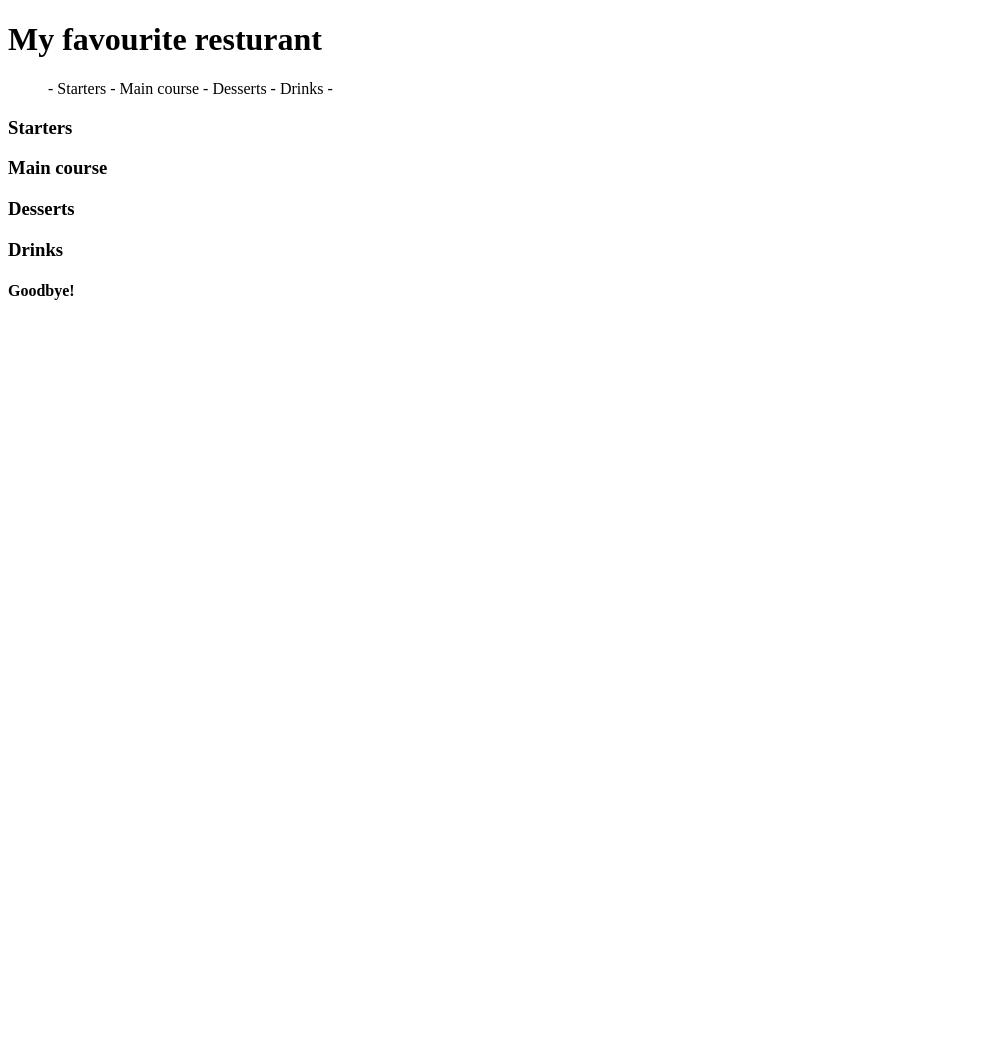
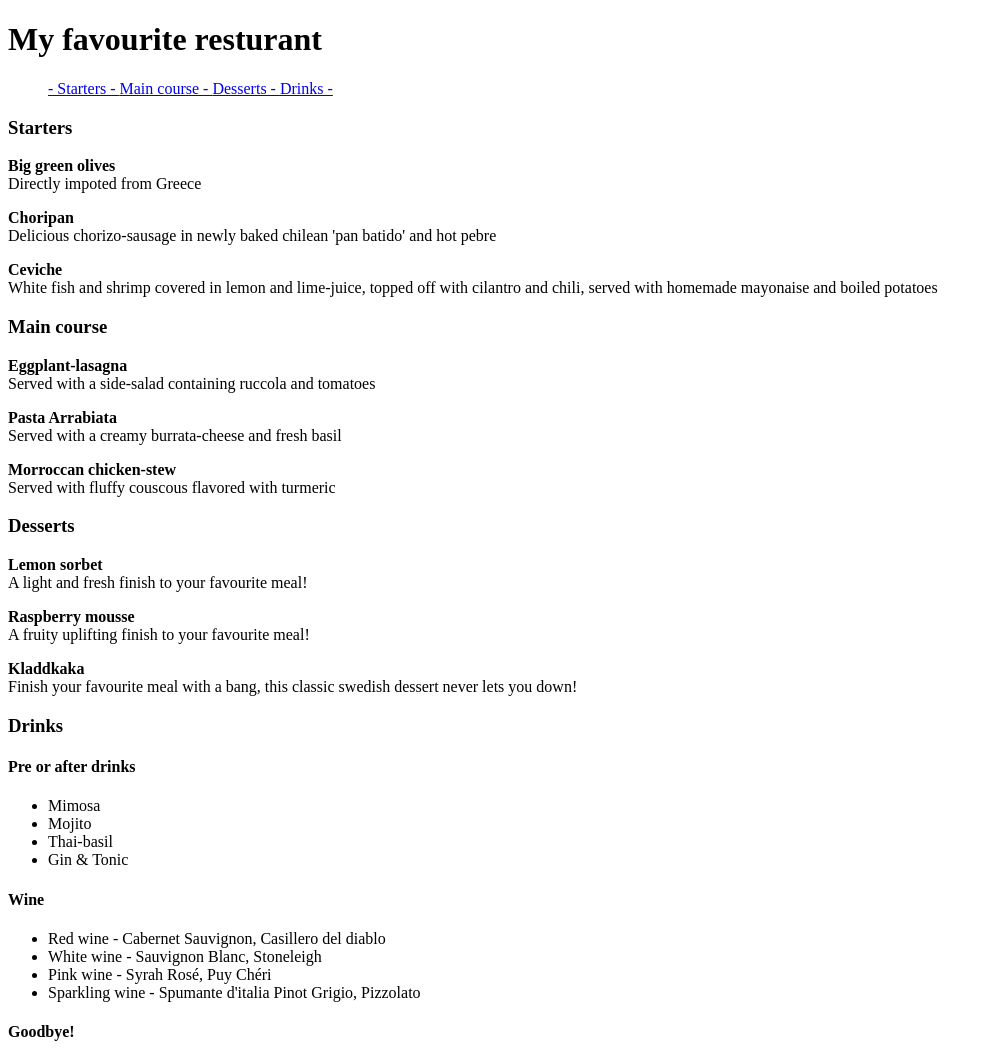
Before and after one commit to Klarixen/Lesson-2, a plain HTML site: page index.html in a window 1280 px wide. Shown: the whole page, without its empty margins (0-992 px from the left). Before the commit the page ends 800 px from the top, so only its background shows below. Drawn offline with Linux system fonts and the light colour scheme.

Commit message:
content added

```diff
--- a/index.html
+++ b/index.html
@@ -12,28 +12,50 @@
         <h1>My favourite resturant</h1>
         <nav>
             <ul>
-                <li><a href ="#starters"></a> - Starters - </li>
-                <li><a href ="#main-course"></a>  Main course - </li>
-                <li><a href ="#desserts"></a>  Desserts - </li>
-                <li><a href ="#drinks"></a>  Drinks - </li>
+                <li><a href ="#starters">- Starters - </a></li>
+                <li><a href ="#main-course">  Main course - </a></li>
+                <li><a href ="#desserts">  Desserts - </a></li>
+                <li><a href ="#drinks">  Drinks - </a></li>
             </ul>
         </nav>
     </header>
     <main>
         <section class="menu" id="starters">
             <h3> Starters</h3>
+            <p><b>Big green olives</b><br>Directly impoted from Greece</p>
+            <p><b>Choripan</b><br>Delicious chorizo-sausage in newly baked chilean 'pan batido' and hot pebre</p>
+            <p><b>Ceviche</b><br>White fish and shrimp covered in lemon and lime-juice, topped off with cilantro and chili, served with homemade mayonaise and boiled potatoes</p>
             <p></p>
         </section>
         <section class="menu" id="main-course">
             <h3>Main course</h3>
-            <p></p>
+            <p><b>Eggplant-lasagna</b><br>Served with a side-salad containing ruccola and tomatoes</p>
+            <p><b>Pasta Arrabiata</b><br>Served with a creamy burrata-cheese and fresh basil</p>
+            <p><b>Morroccan chicken-stew</b><br>Served with fluffy couscous flavored with turmeric</p>
         </section>
         <section class="menu" id="desserts">
             <h3>Desserts</h3>
+            <p><b>Lemon sorbet </b><br>A light and fresh finish to your favourite meal!</p>
+            <p><b>Raspberry mousse </b><br>A fruity uplifting finish to your favourite meal!</p>
+            <p><b>Kladdkaka</b><br>Finish your favourite meal with a bang, this classic swedish dessert never lets you down!</p>
             <p></p>
         </section>
         <section class="menu" id="drinks">
             <h3>Drinks</h3>
+            <h4> Pre or after drinks</h4>
+            <ul>
+                <li>Mimosa</li>
+                <li>Mojito</li>
+                <li>Thai-basil</li>
+                <li>Gin & Tonic</li>
+            </ul>
+            <h4>Wine</h4>
+            <ul>
+                <li> Red wine - Cabernet Sauvignon, Casillero del diablo</li>
+                <li> White wine - Sauvignon Blanc, Stoneleigh</li>
+                <li> Pink wine - Syrah Rosé, Puy Chéri</li>
+                <li> Sparkling wine - Spumante d'italia Pinot Grigio, Pizzolato</li>
+            </ul>
             <p></p>
         </section>
     </main>
```
